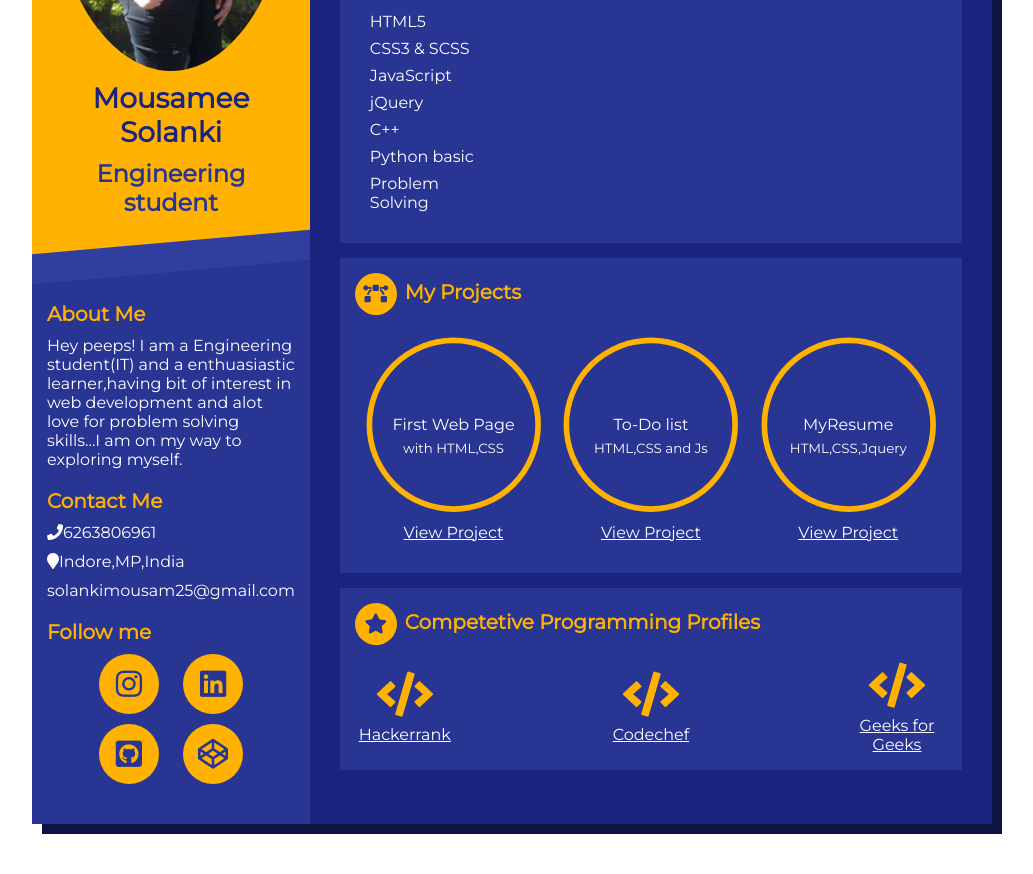
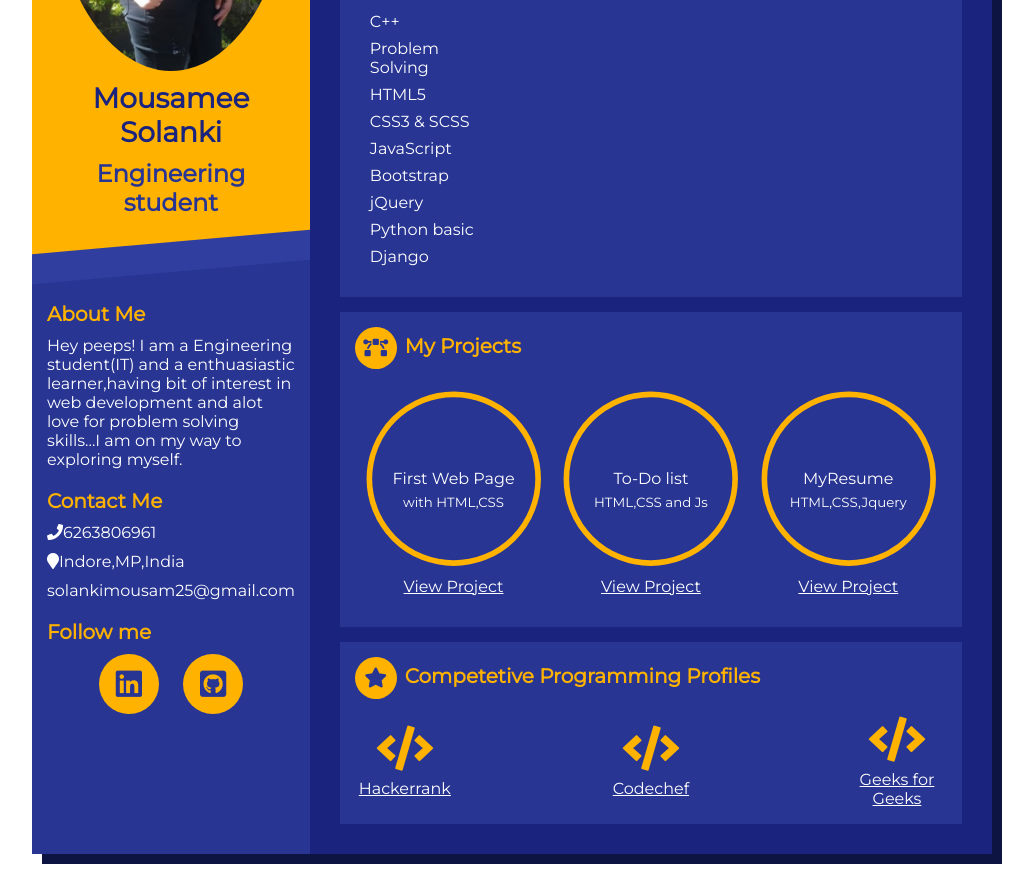
Before and after one commit to mousameesolanki/Portfolio, a plain HTML site: page index.html in a window 1280 px wide. Shown: the part 420-1294 px from the top of the page, without its empty margins (128-1161 px from the left). Before the commit the page ends 1264 px from the top, so only its background shows below. Drawn offline with Linux system fonts and the light colour scheme; some icons are missing.

Commit message:
Update index.html

```diff
--- a/index.html
+++ b/index.html
@@ -29,11 +29,11 @@
     <div class="email"><i class="fas fa-envelop"></i><span>solankimousam25@gmail.com</span></div>
     <div class="follow"><h3>Follow me</h3>
       <div class="box">
-        <a href="https://www.instagram.com/mousamee-solanki06" target="_blank"><i class="fab fa-instagram"></i></a>
+
      <a href="https://www.linkedin.com/in/mousamee-solanki-68059a1a9" traget="_blank"><i class="fab fa-linkedin"></i></a>
 
         <a href="https://github.com/mousameesolanki" target="_blank"><i class="fab fa-github-square"></i></a>
-        <a href="https://codepen.io/Mousamee/" target="_blank"><i class="fab fa-codepen"></i></a>
+
       </div>
       </div>
   </div>
@@ -56,19 +56,19 @@
     <div class="skills-prog">
       <h3><i class="fas fa-code"></i> Skills</h3>
       <ul>
+	      <li><span>C++</span> </li>
+	      <li><span>Problem Solving</span></li>
         <li ><span>HTML5</span></li>
-        <li><span>CSS3 & SCSS</span>
-        </li>
+        <li><span>CSS3 & SCSS</span></li>
         <li><span>JavaScript</span>
         </li>
+	      <li><span>Bootstrap</span></li>
         <li ><span>jQuery</span>
-        </li>
-
-        <li><span>C++</span>
         </li>
         <li><span>Python basic</span>
         </li>
-        <li><span>Problem Solving</span></li>
+	      <li><span>Django</span></li>
+
       </ul>
     </div>
     <div class="skills-soft">
```
